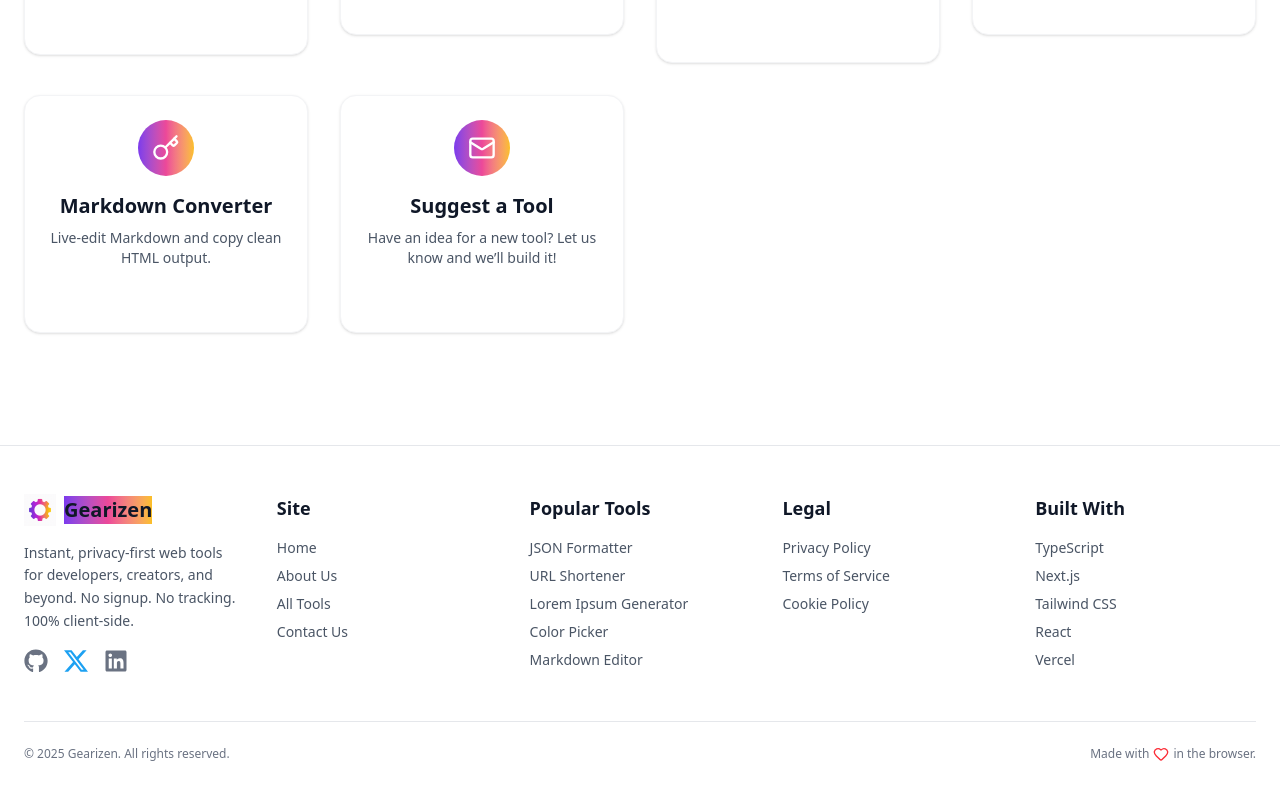
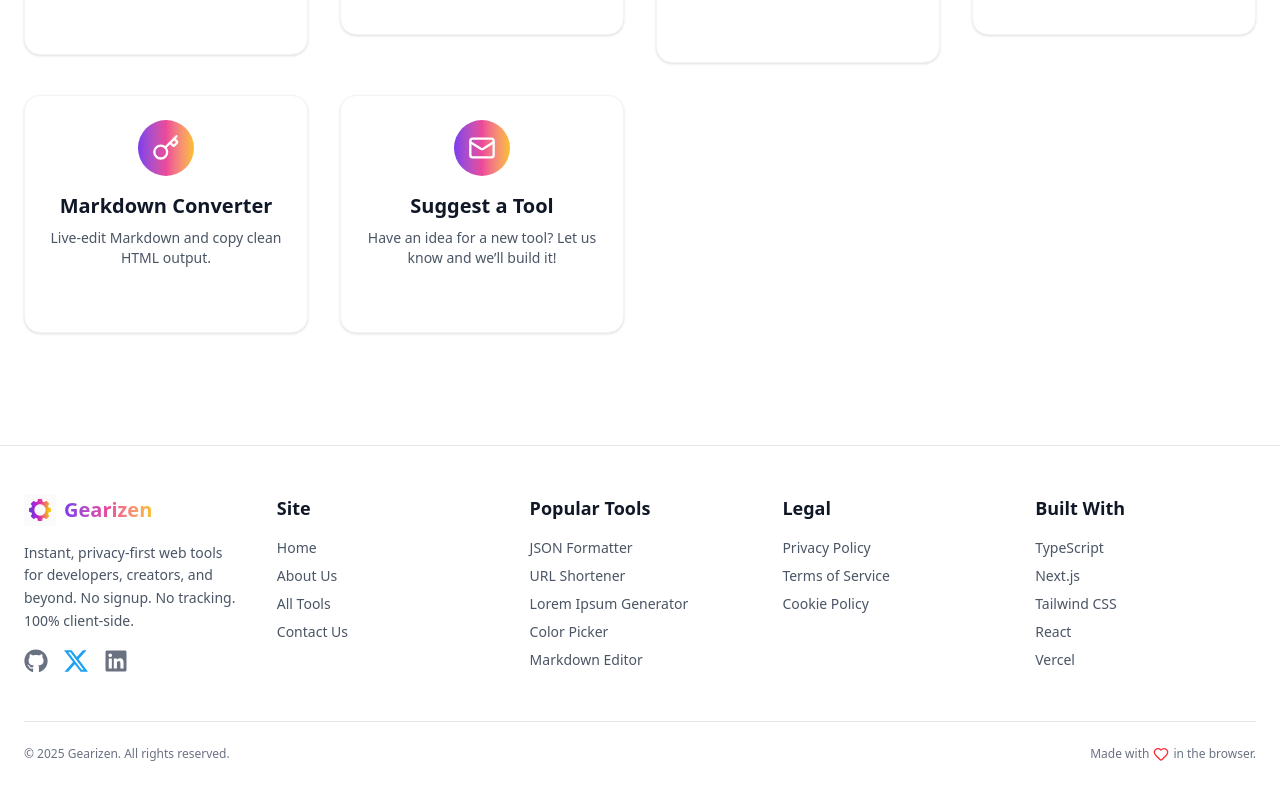
Before and after one commit to tahir-ozcan/gearizen, a Next.js app: page / in a window 1280 px wide. Shown: the part 774-1574 px from the top of the page. Built offline with nearby package versions, Linux system fonts and the light colour scheme.

Commit message:
Update project to latest local state

```diff
--- a/components/Footer.tsx
+++ b/components/Footer.tsx
@@ -111,7 +111,8 @@ export default function Footer() {
                 height={32}
                 loading="lazy"
               />
-              <span className="ml-2 text-xl font-extrabold bg-gradient-to-r from-[#7c3aed] via-[#ec4899] to-[#fbbf24]">
+              <span className="ml-2 text-xl font-extrabold bg-clip-text text-transparent
+                               bg-gradient-to-r from-[#7c3aed] via-[#ec4899] to-[#fbbf24]">
                 Gearizen
               </span>
             </Link>
```
